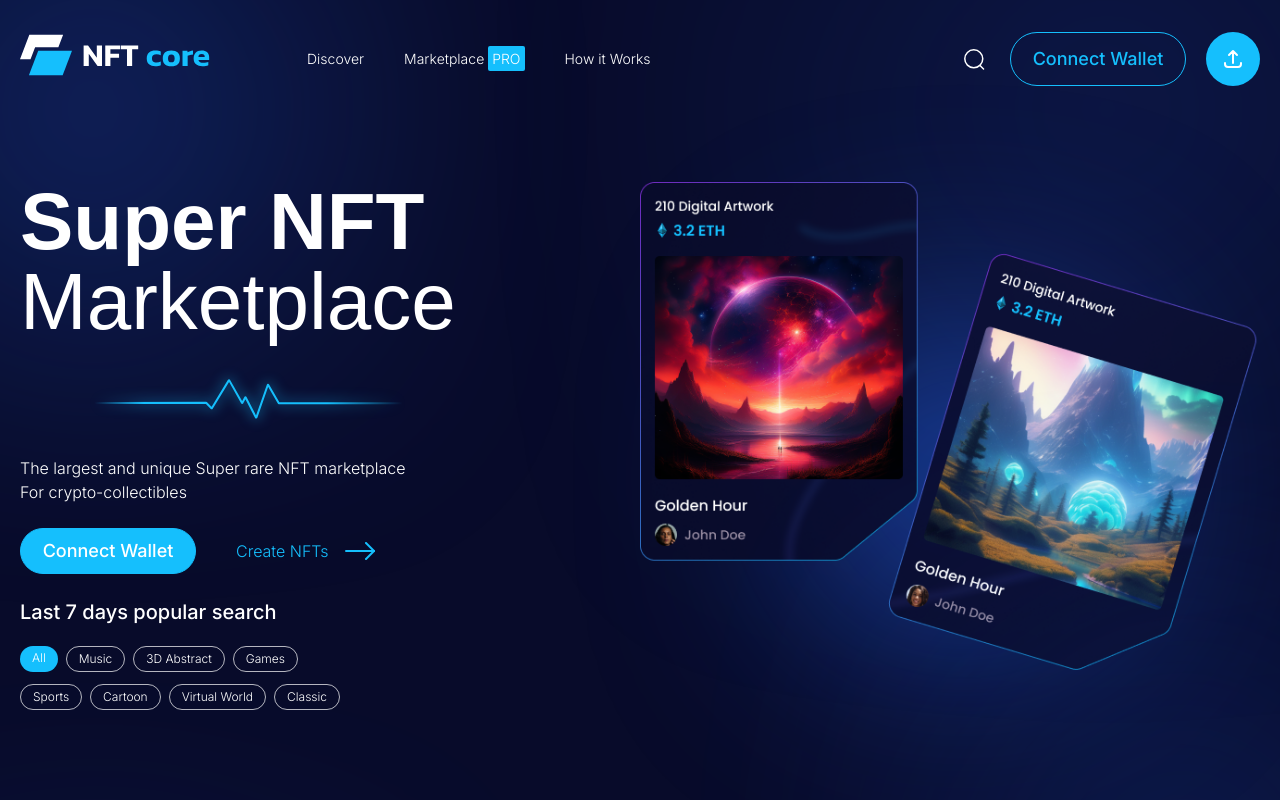
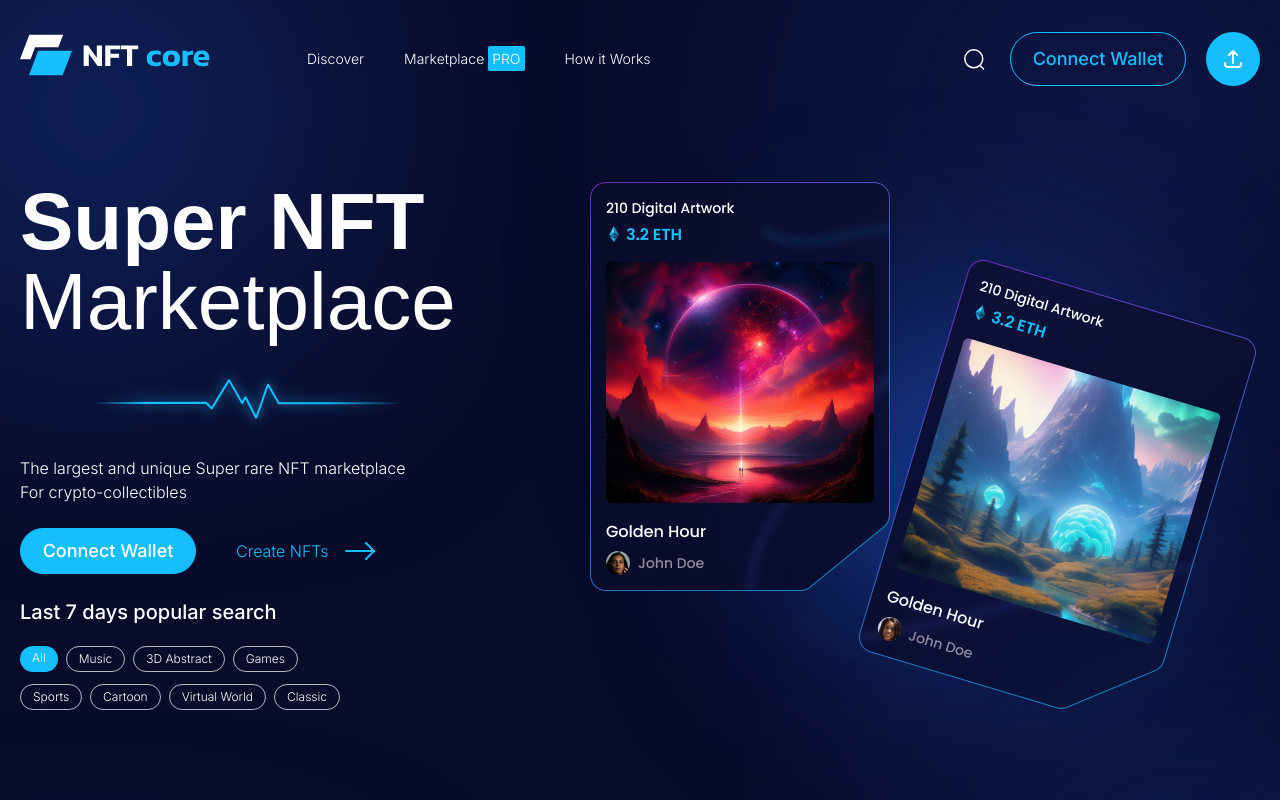
Before and after one commit to tharaka-mts/NFT-Marketplace-app, a React (Vite) app: page / in a window 1280 px wide. Shown: the top 800 px of the page. Built offline with nearby package versions, Linux system fonts and the light colour scheme; a web font is replaced by a local one.

Commit message:
style: hero section mobile responsive

```diff
--- a/src/containers/Hero.jsx
+++ b/src/containers/Hero.jsx
@@ -1,11 +1,11 @@
-import { arrow, beatLine, rectangleHero, vectorLine } from "../assets";
+import { arrow, beatLine, rectangleHero } from "../assets";
 import Button from "../components/Button";
 
 const Hero = () => {
   return (
-    <div className="flex flex-wrap mt-24">
+    <div className="flex md:flex-nowrap flex-wrap gap-5 mt-24">
       <div className="flex-1">
-        <h3 className="text-[80px] font-clash font-[600] leading-[5rem]">
+        <h3 className="text-[5rem] font-clash font-[600] leading-[5rem]">
           Super NFT
           <br />
           <span className="font-[400]">Marketplace</span>
@@ -48,7 +48,7 @@ const Hero = () => {
           </p>
         </div>
       </div>
-      <div className="flex-1">
+      <div className="flex">
         <img src={rectangleHero} alt="card" />
       </div>
     </div>
```
